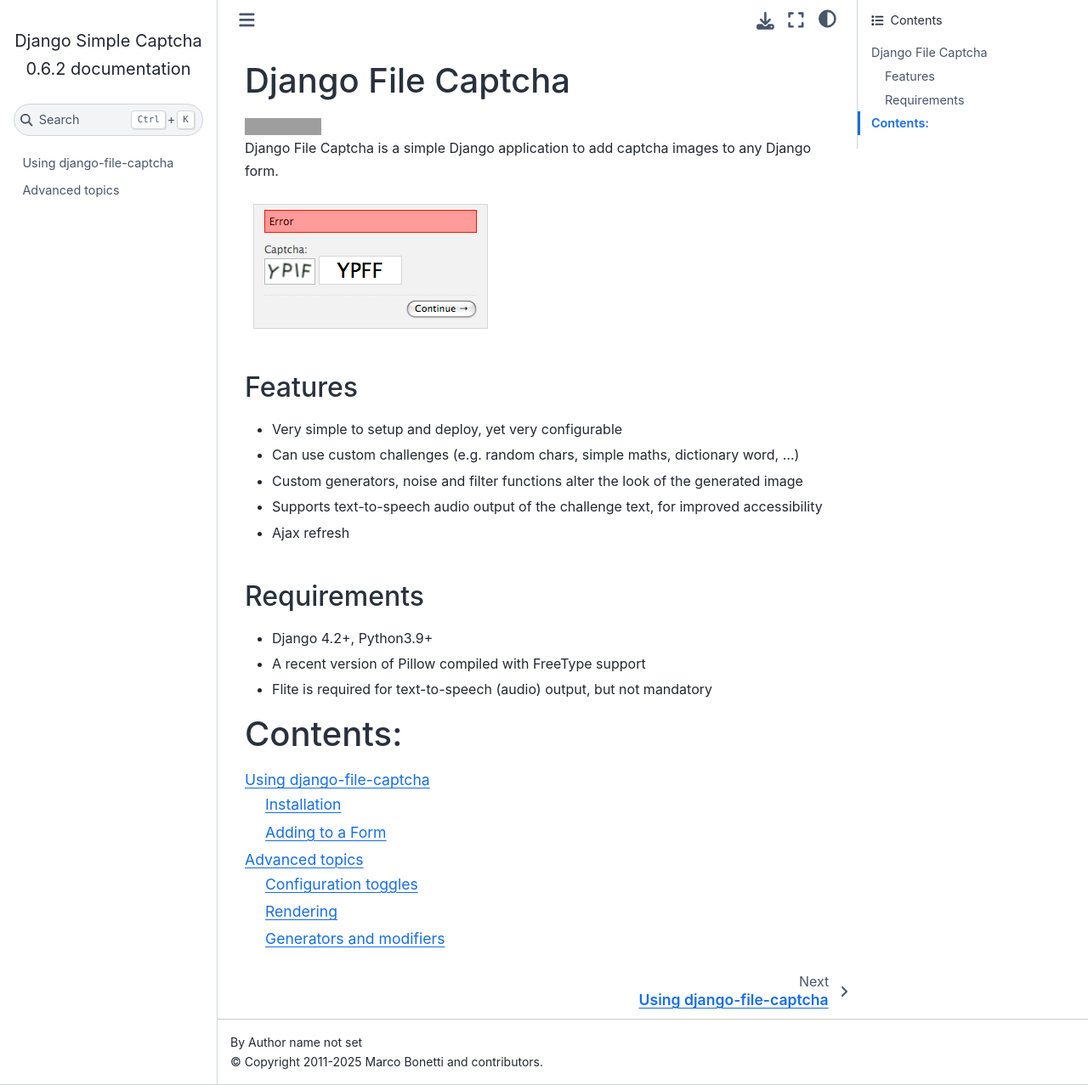
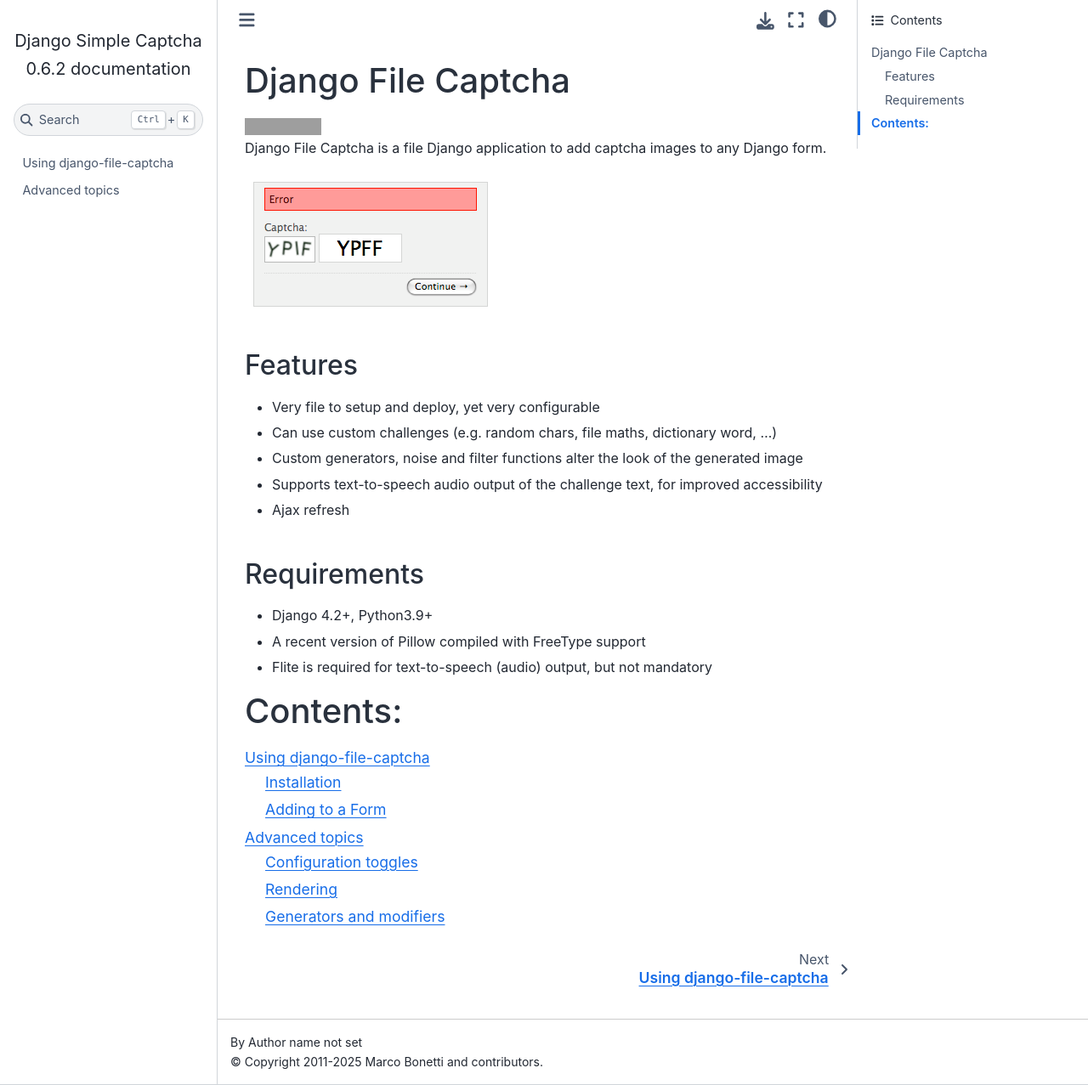
Before and after one commit to veto8/django-captcha, a Sphinx documentation site: the page built from docs/index.rst, in a window 1280 px wide and 1277 px high. Shown: the whole window at 85% size. Built offline with Sphinx 7.4.7 and the Sphinx Book theme 1.1.4, drawn with Linux system fonts in a browser that asks for light colours; grey boxes are pictures that could not be loaded.

Commit message:
up: .gitignore README. README.md README.rst docs/advanced.rst docs/index.rst testproject/settings.py

```diff
--- a/docs/index.rst
+++ b/docs/index.rst
@@ -2,17 +2,17 @@
 Django File Captcha
 *********************
 
-.. image:: https://travis-ci.org/mbi/django-simple-captcha.png?branch=master
+.. image:: https://travis-ci.org/mbi/django-file-captcha.png?branch=master
 
-Django File Captcha is a simple Django application to add captcha images to any Django form.
+Django File Captcha is a file Django application to add captcha images to any Django form.
 
 .. image:: _static/captcha3.png
 
 Features
 ++++++++
 
-* Very simple to setup and deploy, yet very configurable
-* Can use custom challenges (e.g. random chars, simple maths, dictionary word, ...)
+* Very file to setup and deploy, yet very configurable
+* Can use custom challenges (e.g. random chars, file maths, dictionary word, ...)
 * Custom generators, noise and filter functions alter the look of the generated image
 * Supports text-to-speech audio output of the challenge text, for improved accessibility
 * Ajax refresh
```
Also changed, not shown: README.md (+6 -3 lines), README.rst (+11 -11 lines), docs/advanced.rst (+4 -4 lines), 3 other files.
